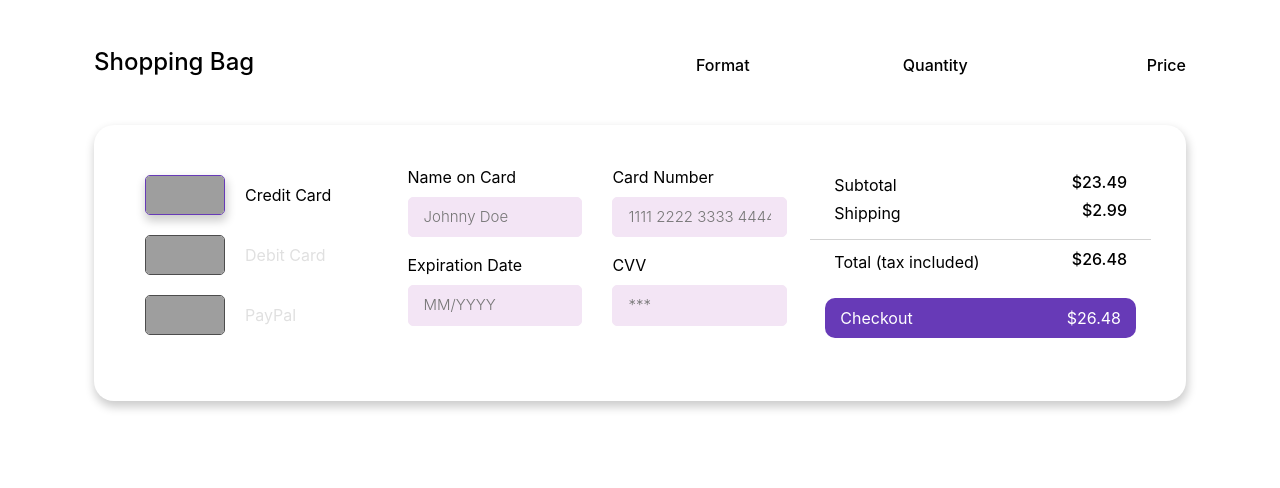
After one commit to kaushal-gawri9899/TeamKBU-Secure-Ecommerce, a Python web app: template templates/cart.html in a window 1280 px wide. The commit adds this page. Shown: the top 488 px of the page. Run offline with Jinja, Linux system fonts and the light colour scheme; the template is opened without the code that fills it, so the values that code supplies are empty; some libraries are stand-ins or nearby versions; grey boxes are pictures that could not be loaded.

Commit message:
insert and get implemented for cart

```diff
--- /dev/null
+++ b/templates/cart.html
@@ -0,0 +1,282 @@
+<!doctype html>
+                        <html>
+                            <head>
+                                <meta charset='utf-8'>
+                                <meta name='viewport' content='width=device-width, initial-scale=1'>
+                                <title>Snippet - BBBootstrap</title>
+                                <link href='https://stackpath.bootstrapcdn.com/bootstrap/4.3.1/css/bootstrap.min.css' rel='stylesheet'>
+                                <link href='https://cdnjs.cloudflare.com/ajax/libs/font-awesome/4.0.3/css/font-awesome.css' rel='stylesheet'>
+                                <script type='text/javascript' src='https://cdnjs.cloudflare.com/ajax/libs/jquery/3.2.1/jquery.min.js'></script>
+                                <style>body {
+    color: #000;
+    overflow-x: hidden;
+    height: 100%;
+    background-color: #fff;
+    background-repeat: no-repeat
+}
+
+.plus-minus {
+    position: relative
+}
+
+.plus {
+    position: absolute;
+    top: -4px;
+    left: 2px;
+    cursor: pointer
+}
+
+.minus {
+    position: absolute;
+    top: 8px;
+    left: 5px;
+    cursor: pointer
+}
+
+.vsm-text:hover {
+    color: #FF5252
+}
+
+.book,
+.book-img {
+    width: 120px;
+    height: 180px;
+    border-radius: 5px
+}
+
+.book {
+    margin: 20px 15px 5px 15px
+}
+
+.border-top {
+    border-top: 1px solid #EEEEEE !important;
+    margin-top: 20px;
+    padding-top: 15px
+}
+
+.card {
+    margin: 40px 0px;
+    padding: 40px 50px;
+    border-radius: 20px;
+    border: none;
+    box-shadow: 1px 5px 10px 1px rgba(0, 0, 0, 0.2)
+}
+
+input,
+textarea {
+    background-color: #F3E5F5;
+    padding: 8px 15px 8px 15px;
+    width: 100%;
+    border-radius: 5px !important;
+    box-sizing: border-box;
+    border: 1px solid #F3E5F5;
+    font-size: 15px !important;
+    color: #000 !important;
+    font-weight: 300
+}
+
+input:focus,
+textarea:focus {
+    -moz-box-shadow: none !important;
+    -webkit-box-shadow: none !important;
+    box-shadow: none !important;
+    border: 1px solid #9FA8DA;
+    outline-width: 0;
+    font-weight: 400
+}
+
+button:focus {
+    -moz-box-shadow: none !important;
+    -webkit-box-shadow: none !important;
+    box-shadow: none !important;
+    outline-width: 0
+}
+
+.pay {
+    width: 80px;
+    height: 40px;
+    border-radius: 5px;
+    border: 1px solid #673AB7;
+    margin: 10px 20px 10px 0px;
+    cursor: pointer;
+    box-shadow: 1px 5px 10px 1px rgba(0, 0, 0, 0.2)
+}
+
+.gray {
+    -webkit-filter: grayscale(100%);
+    -moz-filter: grayscale(100%);
+    -o-filter: grayscale(100%);
+    -ms-filter: grayscale(100%);
+    filter: grayscale(100%);
+    color: #E0E0E0
+}
+
+.gray .pay {
+    box-shadow: none
+}
+
+#tax {
+    border-top: 1px lightgray solid;
+    margin-top: 10px;
+    padding-top: 10px
+}
+
+.btn-blue {
+    border: none;
+    border-radius: 10px;
+    background-color: #673AB7;
+    color: #fff;
+    padding: 8px 15px;
+    margin: 20px 0px;
+    cursor: pointer
+}
+
+.btn-blue:hover {
+    background-color: #311B92;
+    color: #fff
+}
+
+#checkout {
+    float: left
+}
+
+#check-amt {
+    float: right
+}
+
+@media screen and (max-width: 768px) {
+
+    .book,
+    .book-img {
+        width: 100px;
+        height: 150px
+    }
+
+    .card {
+        padding-left: 15px;
+        padding-right: 15px
+    }
+
+    .mob-text {
+        font-size: 13px
+    }
+
+    .pad-left {
+        padding-left: 20px
+    }
+}</style>
+                                </head>
+                                <body oncontextmenu='return false' class='snippet-body'>
+                                <div class="container px-4 py-5 mx-auto">
+    <div class="row d-flex justify-content-center">
+        <div class="col-5">
+            <h4 class="heading">Shopping Bag</h4>
+        </div>
+        <div class="col-7">
+            <div class="row text-right">
+                <div class="col-4">
+                    <h6 class="mt-2">Format</h6>
+                </div>
+                <div class="col-4">
+                    <h6 class="mt-2">Quantity</h6>
+                </div>
+                <div class="col-4">
+                    <h6 class="mt-2">Price</h6>
+                </div>
+            </div>
+        </div>
+    </div>
+    {% for i in range(numberOfelements) %}
+    <div class="row d-flex justify-content-center border-top">
+        <div class="col-5">
+            <div class="row d-flex">
+                <div class="book"> <img src="https://i.imgur.com/Oj1iQUX.jpg" class="book-img"> </div>
+                <div class="my-auto flex-column d-flex pad-left">
+                    <h6 class="mob-text">{{ items[i]['brand'] }}
+
+                </div>
+            </div>
+        </div>
+        <div class="my-auto col-7">
+            <div class="row text-right">
+                <div class="col-4">
+                    <p class="mob-text">{{ items[i]['model'] }}</p>
+                </div>
+                <div class="col-4">
+                    <div class="row d-flex justify-content-end px-3">
+                        <p class="mb-0" id="cnt2">1</p>
+                        <div class="d-flex flex-column plus-minus"> <span class="vsm-text plus">+</span> <span class="vsm-text minus">-</span> </div>
+                    </div>
+                </div>
+                <div class="col-4">
+                    <h6 class="mob-text">${{ items[i]['price'] }}</h6>
+                </div>
+            </div>
+        </div>
+    </div>
+    {% endfor %}
+    <div class="row justify-content-center">
+        <div class="col-lg-12">
+            <div class="card">
+                <div class="row">
+                    <div class="col-lg-3 radio-group">
+                        <div class="row d-flex px-3 radio"> <img class="pay" src="https://i.imgur.com/WIAP9Ku.jpg">
+                            <p class="my-auto">Credit Card</p>
+                        </div>
+                        <div class="row d-flex px-3 radio gray"> <img class="pay" src="https://i.imgur.com/OdxcctP.jpg">
+                            <p class="my-auto">Debit Card</p>
+                        </div>
+                        <div class="row d-flex px-3 radio gray mb-3"> <img class="pay" src="https://i.imgur.com/cMk1MtK.jpg">
+                            <p class="my-auto">PayPal</p>
+                        </div>
+                    </div>
+                    <div class="col-lg-5">
+                        <div class="row px-2">
+                            <div class="form-group col-md-6"> <label class="form-control-label">Name on Card</label> <input type="text" id="cname" name="cname" placeholder="Johnny Doe"> </div>
+                            <div class="form-group col-md-6"> <label class="form-control-label">Card Number</label> <input type="text" id="cnum" name="cnum" placeholder="1111 2222 3333 4444"> </div>
+                        </div>
+                        <div class="row px-2">
+                            <div class="form-group col-md-6"> <label class="form-control-label">Expiration Date</label> <input type="text" id="exp" name="exp" placeholder="MM/YYYY"> </div>
+                            <div class="form-group col-md-6"> <label class="form-control-label">CVV</label> <input type="text" id="cvv" name="cvv" placeholder="***"> </div>
+                        </div>
+                    </div>
+                    <div class="col-lg-4 mt-2">
+                        <div class="row d-flex justify-content-between px-4">
+                            <p class="mb-1 text-left">Subtotal</p>
+                            <h6 class="mb-1 text-right">$23.49</h6>
+                        </div>
+                        <div class="row d-flex justify-content-between px-4">
+                            <p class="mb-1 text-left">Shipping</p>
+                            <h6 class="mb-1 text-right">$2.99</h6>
+                        </div>
+                        <div class="row d-flex justify-content-between px-4" id="tax">
+                            <p class="mb-1 text-left">Total (tax included)</p>
+                            <h6 class="mb-1 text-right">$26.48</h6>
+                        </div> <button class="btn-block btn-blue"> <span> <span id="checkout">Checkout</span> <span id="check-amt">$26.48</span> </span> </button>
+                    </div>
+                </div>
+            </div>
+        </div>
+    </div>
+</div>
+                                <script type='text/javascript' src='https://stackpath.bootstrapcdn.com/bootstrap/4.3.1/js/bootstrap.bundle.min.js'></script>
+                                <script type='text/javascript'>$(document).ready(function(){
+
+$('.radio-group .radio').click(function(){
+$('.radio').addClass('gray');
+$(this).removeClass('gray');
+});
+
+$('.plus-minus .plus').click(function(){
+var count = $(this).parent().prev().text();
+$(this).parent().prev().html(Number(count) + 1);
+});
+
+$('.plus-minus .minus').click(function(){
+var count = $(this).parent().prev().text();
+$(this).parent().prev().html(Number(count) - 1);
+});
+
+});</script>
+                                </body>
+                            </html>
```
Also changed, not shown: cart/cart.py (+23 -4 lines), templates/product_details.html (+28 -1 lines).
